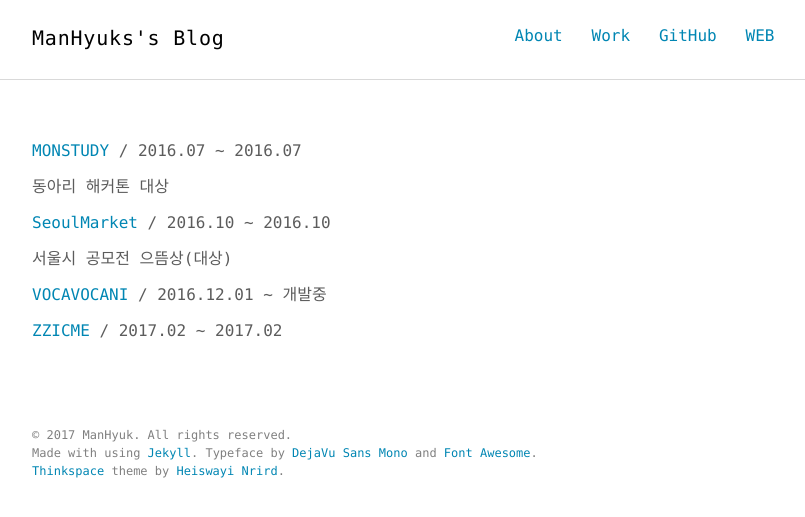
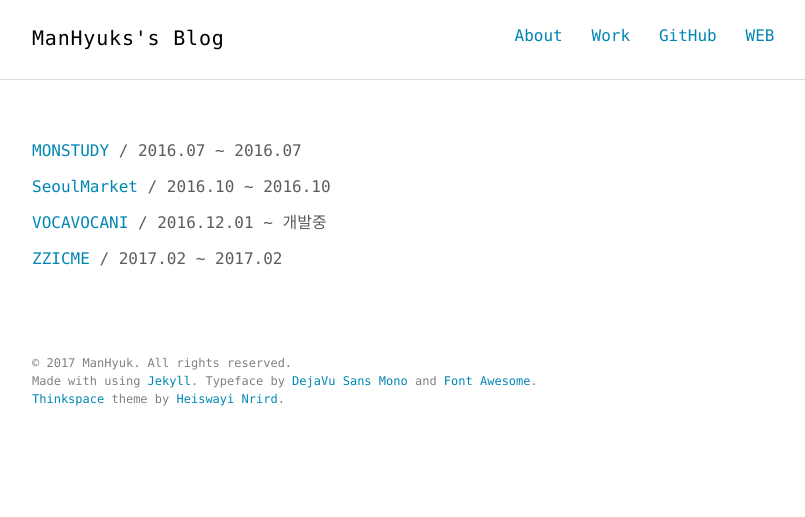
Before and after one commit to ManHyuk/ManHyuk.github.io, a Jekyll site: the page built from work.md, in a window 1280 px wide. Shown: the top 517 px of the page, without its empty margins (232-1037 px from the left). Built offline with Jekyll 4.4.1, drawn with Linux system fonts in a browser that asks for light colours.

Commit message:
edit work.md and head.html

```diff
--- a/_includes/head.html
+++ b/_includes/head.html
@@ -7,7 +7,7 @@
   {% assign page_title = '' %}
   {% if page.title == "Home" %}
       {% capture page_title %}
-        {{ site.title }}{{ site.title2 }} | {{ site.description }}
+        {{ site.title }}{{ site.title2 }} {{ site.description }}
         {%if paginator and paginator.page != 1 %} - Página {{ paginator.page }}{% endif %}
       {% endcapture %}
   {% else %}
--- a/work.md
+++ b/work.md
@@ -10,17 +10,17 @@ permalink: /work/
 
 [MONSTUDY](/work/monstudy/) / 2016.07 ~ 2016.07
 
-<p>동아리 해커톤 대상</p>
+
 
 
 [SeoulMarket](/work/seoulmarket) / 2016.10 ~ 2016.10
 
-<p>서울시 공모전 으뜸상(대상)</p>
+
 
 
 [VOCAVOCANI](/work) / 2016.12.01 ~ 개발중
-<p></p>
+
+
 
 
 [ZZICME](/work/zzicme) / 2017.02 ~ 2017.02
-<p></p>
```
